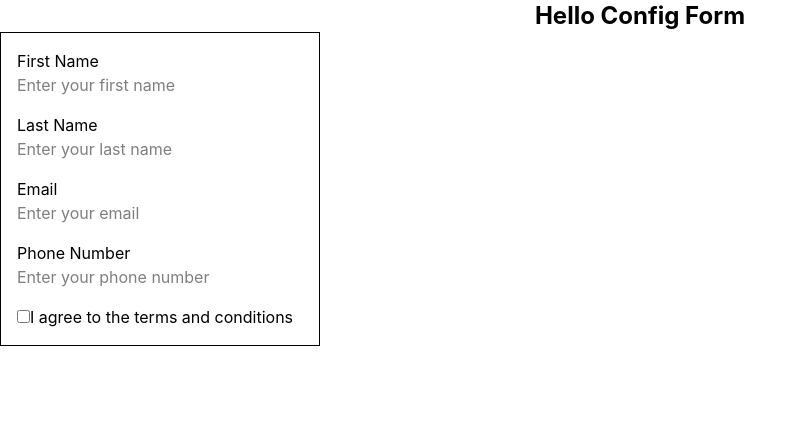
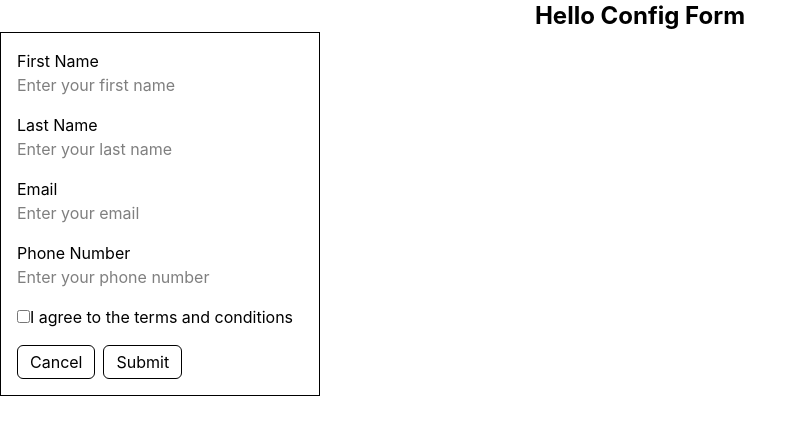
Before and after one commit to prinshusde/Config-Driven-Form, a React (Vite) app: page / in a window 1280 px wide. Shown: the top 434 px of the page, without its empty margins (0-807 px from the left). Built offline with nearby package versions, Linux system fonts and the light colour scheme.

Commit message:
created cancel and submit buttons and its function

```diff
--- a/src/App.jsx
+++ b/src/App.jsx
@@ -25,7 +25,7 @@ const Inputs = [
     readonly: false,
   },
   {
-    type: "email",
+    type: "text",
     label: "Email",
     placeholder: "Enter your email",
     value: "",
@@ -76,11 +76,24 @@ function App() {
     setInputs(oldState);
   };
 
+  function handleCancel(){
+     setInputs(structuredClone(Inputs))
+  }
+
+  function handleSubmit(){
+       console.log("form: ",inputs)
+  }
+
   return (
     <>
       <div className="">
         <div className="text-center text-2xl font-bold">Hello Config Form</div>
-        <FormWrapper inputs={inputs} onInputChange={onInputChange} />
+        <FormWrapper
+         inputs={inputs}
+         onInputChange={onInputChange}
+         onCancel={handleCancel}
+         onSubmit={handleSubmit}
+           />
       </div>
     </>
   );
--- a/src/components/FormWrapper.jsx
+++ b/src/components/FormWrapper.jsx
@@ -1,9 +1,15 @@
 import Checkbox from "./Checkbox";
 import TextField from "./TextField";
 
-const FormWrapper = ({ inputs, onInputChange }) => {
+const FormWrapper = ({ inputs, onInputChange, onCancel, onSubmit }) => {
+
+  function handleSubmit(e){
+    e.preventDefault()
+    onSubmit()
+  }
+
   return (
-    <div className="flex flex-col gap-4 items-start border w-1/4 p-4">
+    <form className="flex flex-col gap-4 items-start border w-1/4 p-4" onSubmit={handleSubmit}>
       {inputs.map((input, index) => {
         if (input.type === "checkbox") {
           return (
@@ -25,7 +31,11 @@ const FormWrapper = ({ inputs, onInputChange }) => {
           />
         );
       })}
-    </div>
+      <div className="flex gap-2">
+        <button onClick={onCancel} className="border px-3 py-1 rounded-md cursor-pointer">Cancel</button>
+        <button type="submit" className="border px-3 py-1 rounded-md cursor-pointer">Submit</button>
+      </div>
+    </form>
   );
 };
 
```
